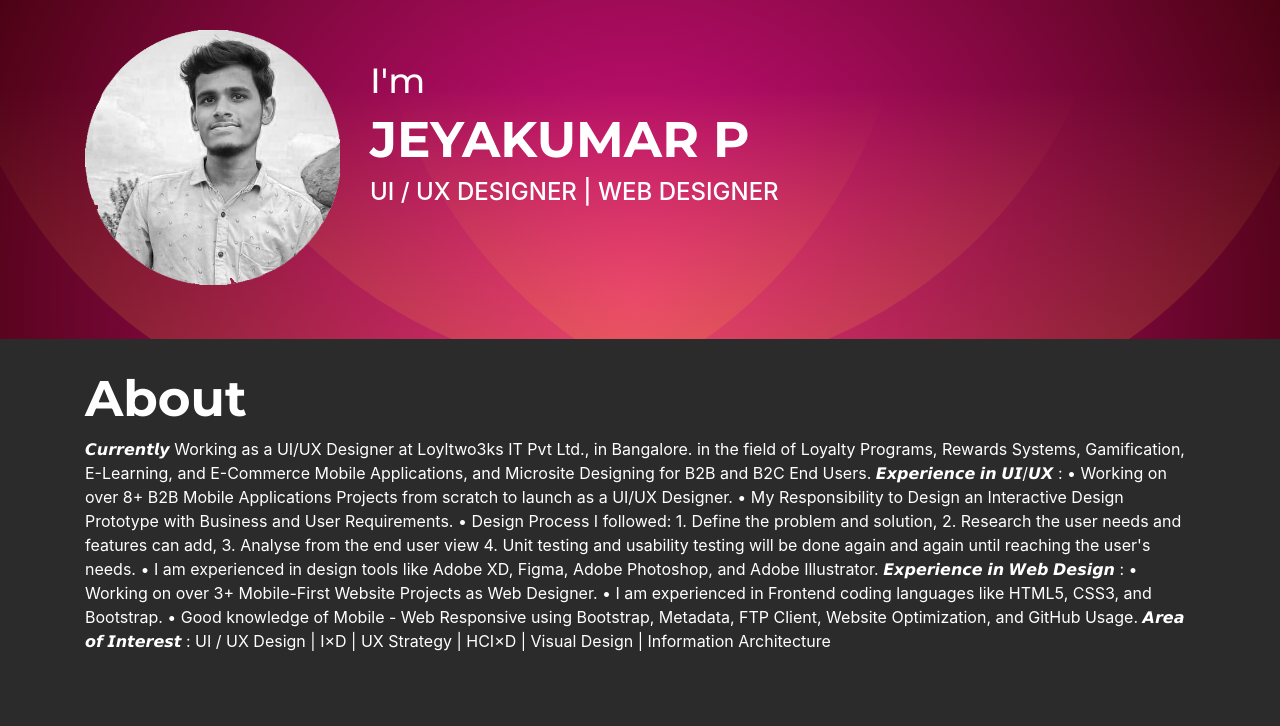
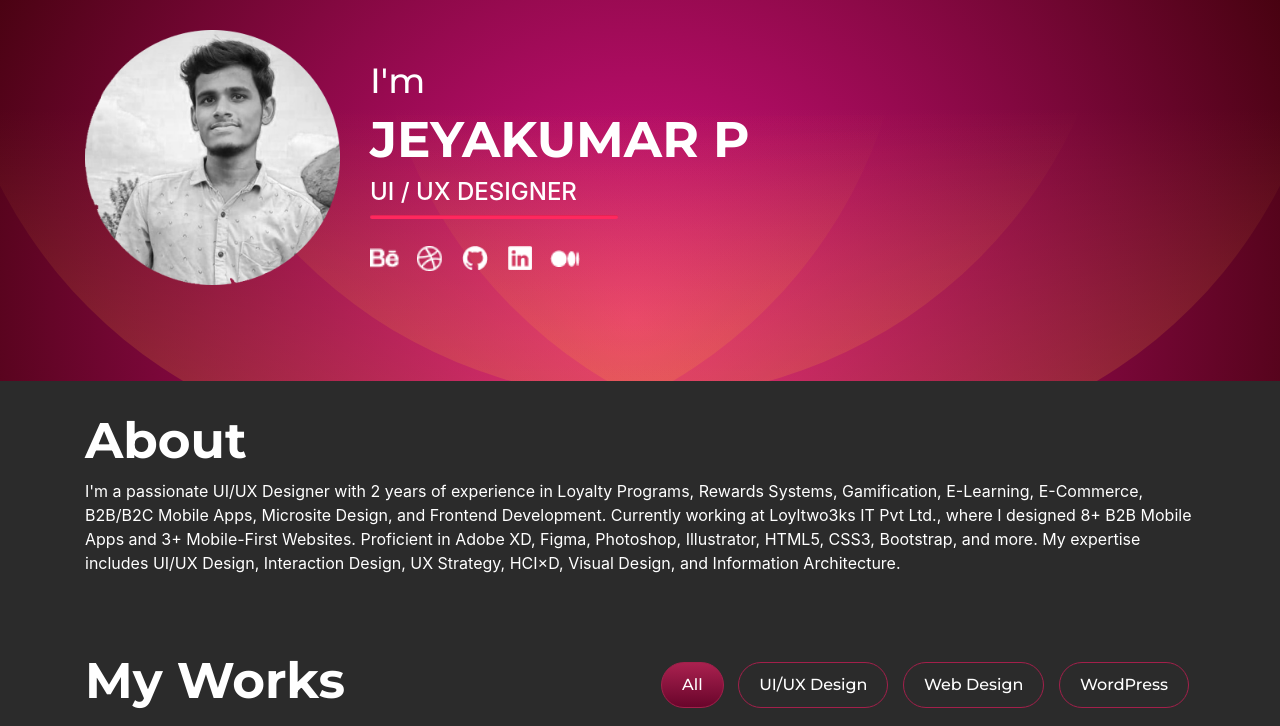
Before and after one commit to Jeyakumar-P/jeyakumar-p.github.io, a website: page index.html in a window 1280 px wide. Shown: the top 726 px of the page. Drawn offline with nearby package versions, Linux system fonts and the light colour scheme; a web font is replaced by a local one.

Commit message:
Portfolio-Update-Oct04

```diff
--- a/index.html
+++ b/index.html
@@ -4,8 +4,8 @@
     <meta charset="UTF-8">
     <meta http-equiv="X-UA-Compatible" content="IE=edge">
     <meta name="viewport" content="width=device-width, initial-scale=1.0">
-    <meta name="keywords" content="">
-    <meta name="description" content="">
+    <meta name="keywords" content="UI/UX Design, User Interface, User Experience, Web Design, Mobile App Design, Interaction Design, Responsive Design, Visual Design, Usability, Prototyping, Wireframing, Information Architecture, User-Centered Design, Graphic Design, Creative Design, Design Portfolio, Digital Design, User Research, Human-Centered, Design, Sketching, Adobe Creative Suite, Photoshop, Illustrator, Figma, Miro, Sketch Adobe XD, User Testing, Whitebox Testing">
+    <meta name="description" content="Looking for a Job as 2 years of experienced UI/UX Designer">
     <title>Jeyakumar P</title>
 
     <!--CSS-->
@@ -15,7 +15,7 @@
     <link rel="stylesheet" href="./css/responsive.css" />
     <link rel="stylesheet" href="./css/slick.css" />
     <link rel="stylesheet" href="./css/slick-theme.css" />
-    <link rel="stylesheet" href="./css/main.css">
+    <link rel="stylesheet" href="./css/main.css" />
 
     <!-- CSS links-->
     <link rel="stylesheet" href="https://stackpath.bootstrapcdn.com/bootstrap/4.5.0/css/bootstrap.min.css" integrity="sha384-9aIt2nRpC12Uk9gS9baDl411NQApFmC26EwAOH8WgZl5MYYxFfc+NcPb1dKGj7Sk" crossorigin="anonymous">
@@ -36,17 +36,28 @@
 
 </head>
 <body>
+
+
     <div class="wf mainheader">
         <div class="container">
             <div class="row">
                 <div class="col-md-3 profilePic">
-                    <img src="images/Linkedin-1.png">
+                    <img src="images/profile.png" alt="profile-avatar">
                 </div>
                 <div class="col-md-9 im">
                     <h5 class="thin">I'm</h5>
                     <h2>JEYAKUMAR P</h2>
 
-                    <h4 class="designation">UI / UX DESIGNER | WEB DESIGNER</h4>
+                    <h4 class="designation">UI / UX DESIGNER</h4>
+                    <hr style="background: #ff285e;">
+                    <ul class="tools hire hero">
+                        <li><a href="https://www.behance.net/jeyakumarp" alt="behance"><img src="./images/icons/behance.png"></a> </li>
+                        <li><a href="https://dribbble.com/jeyakumarp" alt="dribbble"><img src="./images/icons/dribbble.png"></a></li>
+                        <li><a href="https://github.com/Jeyakumar-P" alt="github"><img src="./images/icons/github.png"></a></li>
+                        <li><a href="https://www.linkedin.com/in/jeyakumar-p/" alt="linkedin"><img src="./images/icons/linkedin.png"></a> </li>
+                        <li><a href="https://medium.com/@jeyakumarp" alt="medium"><img src="./images/icons/medium.png"></li></a>
+
+                    </ul>
                 </div>
             </div>
             <br>
@@ -57,21 +68,12 @@
             <div class="row">
                 <div class="col-md-12 im">
                     <h2>About</h2>
-                    <p>𝘾𝙪𝙧𝙧𝙚𝙣𝙩𝙡𝙮 Working as a UI/UX Designer at Loyltwo3ks IT Pvt Ltd., in Bangalore. in the field of Loyalty Programs, Rewards Systems, Gamification, E-Learning, and E-Commerce Mobile Applications, and Microsite Designing for B2B and B2C End Users.
-                        𝙀𝙭𝙥𝙚𝙧𝙞𝙚𝙣𝙘𝙚 𝙞𝙣 𝙐𝙄/𝙐𝙓 :
-                        • Working on over 8+ B2B Mobile Applications Projects from scratch to launch as a UI/UX Designer.
-                        • My Responsibility to Design an Interactive Design Prototype with Business and User Requirements.
-                        • Design Process I followed: 1. Define the problem and solution, 2. Research the user needs and features can add, 3. Analyse from the end user view 4. Unit testing and usability testing will be done again and again until reaching the user's needs.
-                        • I am experienced in design tools like Adobe XD, Figma, Adobe Photoshop, and Adobe Illustrator.
-                        𝙀𝙭𝙥𝙚𝙧𝙞𝙚𝙣𝙘𝙚 𝙞𝙣 𝙒𝙚𝙗 𝘿𝙚𝙨𝙞𝙜𝙣 :
-                        • Working on over 3+ Mobile-First Website Projects as Web Designer.
-                        • I am experienced in Frontend coding languages like HTML5, CSS3, and Bootstrap.
-                        • Good knowledge of Mobile - Web Responsive using Bootstrap, Metadata, FTP Client, Website Optimization, and GitHub Usage.
-𝘼𝙧𝙚𝙖 𝙤𝙛 𝙄𝙣𝙩𝙚𝙧𝙚𝙨𝙩 : UI / UX Design | I×D | UX Strategy | HCI×D | Visual Design | Information Architecture</p>
+                    <p>I'm a passionate UI/UX Designer with 2 years of experience in Loyalty Programs, Rewards Systems, Gamification, E-Learning, E-Commerce, B2B/B2C Mobile Apps, Microsite Design, and Frontend Development. Currently working at Loyltwo3ks IT Pvt Ltd., where I designed 8+ B2B Mobile Apps and 3+ Mobile-First Websites. Proficient in Adobe XD, Figma, Photoshop, Illustrator, HTML5, CSS3, Bootstrap, and more. My expertise includes UI/UX Design, Interaction Design, UX Strategy, HCI×D, Visual Design, and Information Architecture.</p>
                 </div>
             </div>
         </div>
     </div>
+
 
     <section class="portfolio-section" id="portfolio">
         <div class="container">
@@ -256,7 +258,7 @@
                     <hr>
                     <div class="row">
                         <div class="col-md-4 col-4 twobtns">
-                            <a href="mailto:p.jeyakumarpandimani21@gmail.com">
+                            <a href="mailto:me.jeyakumar@outlook.com">
                             <div class="">
                                     <img src="./images/icons/gmail.png"> &nbsp;Mail Me
                             </div>
@@ -264,7 +266,7 @@
                         </div>
                         <div class="col-md-4 col-4 twobtns">
                             <a href=""></a>
-                            <div class="">
+                            <div class="" download="Jeyakumar-UI/UX-Designer">
                                     <img src="./images/icons/dropbox.png"> &nbsp;Resume
                             </div>
                         </a>
@@ -296,6 +298,8 @@
             </div>
         </div>
     </div>
+
+
     <!-- JS Links -->
     <script src="https://ajax.googleapis.com/ajax/libs/jquery/3.5.1/jquery.min.js"></script>
     <script src="https://cdn.jsdelivr.net/npm/popper.js@1.16.0/dist/umd/popper.min.js" integrity="sha384-Q6E9RHvbIyZFJoft+2mJbHaEWldlvI9IOYy5n3zV9zzTtmI3UksdQRVvoxMfooAo" crossorigin="anonymous"></script>
@@ -330,6 +334,7 @@
                 return current.type === "image" ? "next" : false;
             }
         });
+
     </script>
 </body>
 </html>
```
Also changed, not shown: css/common.scss (line endings or trailing spaces), css/main.css, css/main.scss (line endings or trailing spaces), images/Linkedin-1.png (deleted), images/profile.png (added).
